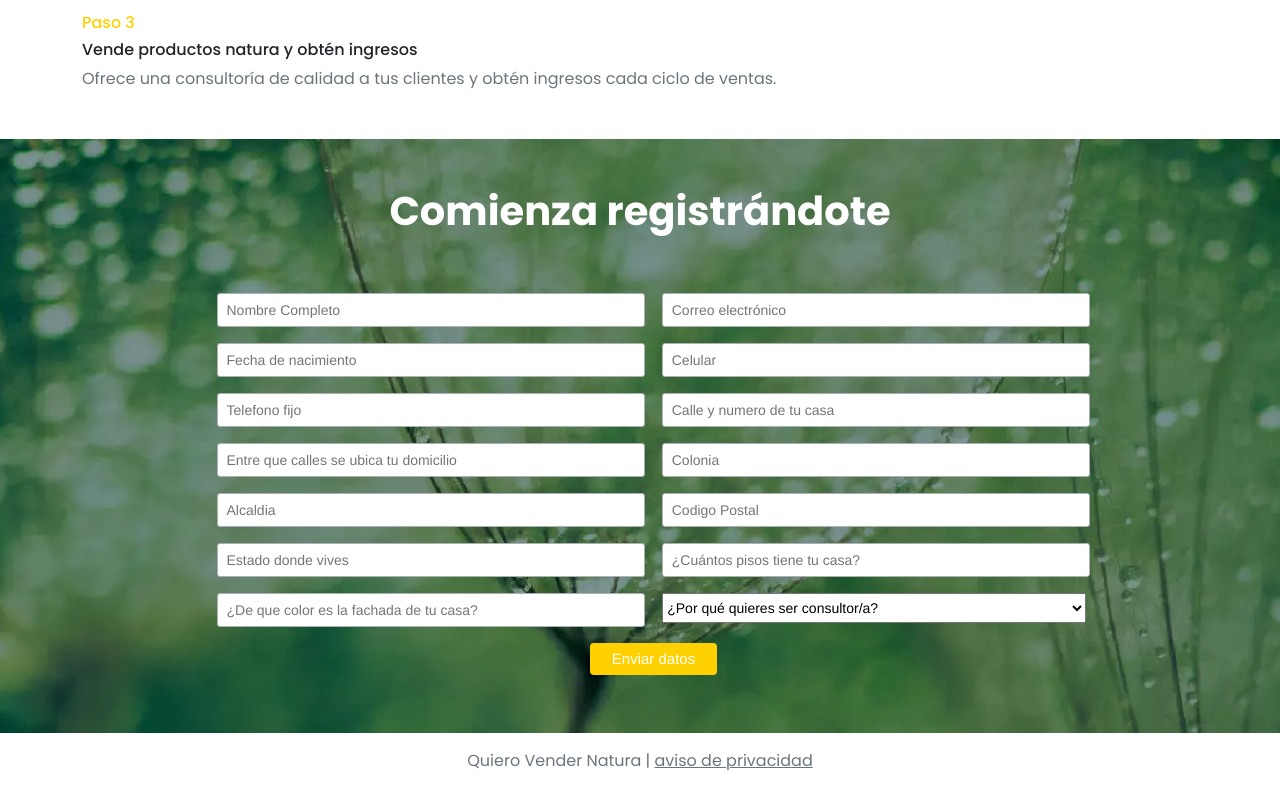
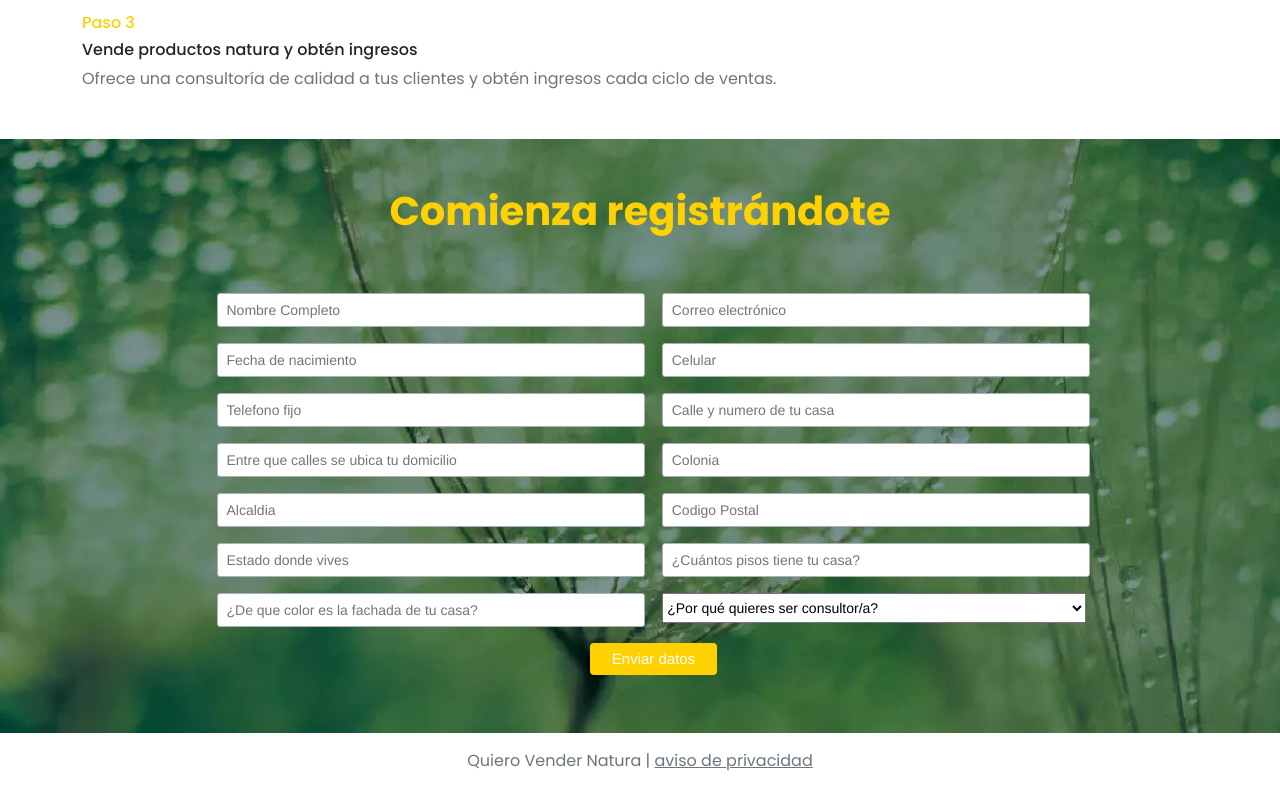
Before and after one commit to carlceca05/quierovendernatura, a plain HTML site: page index.html in a window 1280 px wide. Shown: the part 3537-4326 px from the top of the page. Drawn offline with nearby package versions, Linux system fonts and the light colour scheme.

Commit message:
10/02/22  12:46

```diff
--- a/index.html
+++ b/index.html
@@ -15,8 +15,8 @@
     <link rel="apple-touch-icon" sizes="72x72" href="imagenes/apple-touch-icon-72.png">
     <link rel="apple-touch-icon" sizes="57x57" href="imagenes/apple-touch-icon-57.png">
     <!--estilos-->
-    <link rel="preload" as="style" type="text/css" href="css/estilos.css"
-        onload="this.onload=null;this.rel='stylesheet'">
+    <!--<link rel="preload" as="style" type="text/css" href="css/estilos.css"
+        onload="this.onload=null;this.rel='stylesheet'">-->
     <link rel="preload" as="style" type="text/css" href="sass/custom.css"
         onload="this.onload=null;this.rel='stylesheet'">
 
@@ -341,7 +341,7 @@
         <div class="row">
             <!-- inicia formulario  -->
             <div class=" pt-5 pb-5 "> <!--parallax-->
-                <h4 class="text-center fw-bold  fs-1  text-white mb-5"> Comienza registrándote </h4>
+                <h4 class="text-center fw-bold  fs-1  mb-5 text-primary"> Comienza registrándote </h4>
                 <!-- Begin Mailchimp Signup Form -->
                 <!--<link href="//cdn-images.mailchimp.com/embedcode/classic-10_7_dtp.css" rel="stylesheet" type="text/css">-->
                 <link rel="stylesheet" href="css/classic-10_7_dtp.css">
```
